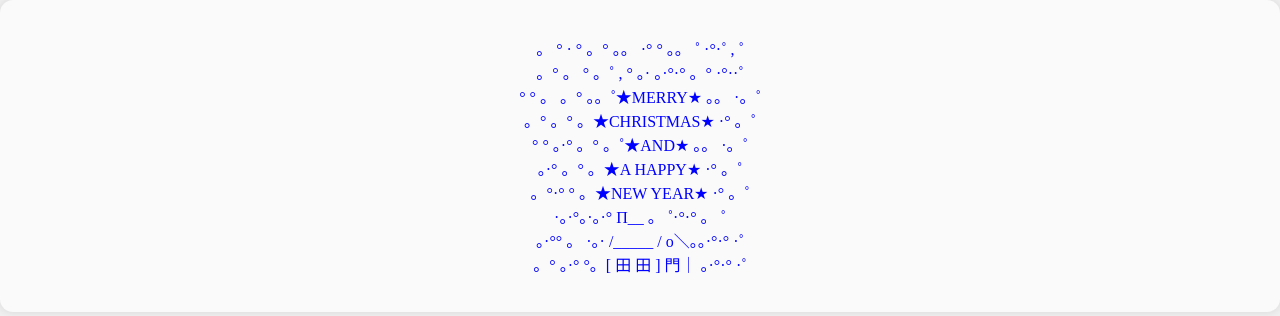
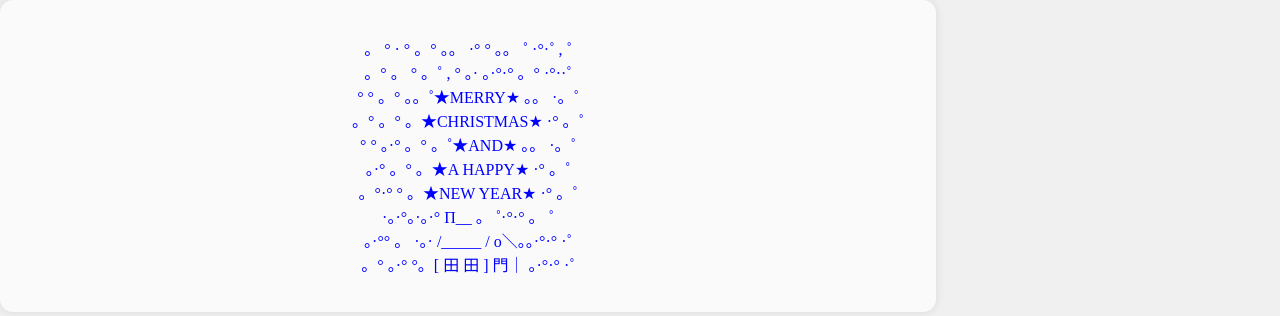
Before and after one commit to divperedi/divperedi.githib.io, a plain HTML site: page index.html in a window 1280 px wide. Drawn offline with Linux system fonts and the light colour scheme.

Commit message:
Update index.html

```diff
--- a/index.html
+++ b/index.html
@@ -11,17 +11,17 @@
       margin: 0;
       background-color: #f0f0f0;
       overflow: hidden;
-      display: flex;
     }
 
     .container {
       text-align: center;
       height: 100%;
-      width: 100%;
+      width: 70%;
       padding: 20px;
       background-color: #fafafa;
       border-radius: 13px;
       box-shadow: 0 0 10px rgba(0, 0, 0, 0.1);
+      display: flex;
       justify-content: center;
       align-items: center;
     }
@@ -39,11 +39,11 @@
 </head>
 
 <body>
-  <div class="container">
+  <section class="container">
     <p class="animated-text">
     。 ° · ° 。° 。。 ·° ° 。。 ˚ ·°·˚ , ˚<br>
    。° 。 ° 。˚ , ° 。· 。·°·° 。° ·°··˚<br>
-   ° ° 。 。° 。。˚★MERRY★ 。。 ·。˚ <br>
+   ° ° 。° 。。˚★MERRY★ 。。 ·。˚ <br>
    。° 。° 。★CHRISTMAS★ ·° 。˚<br>
   ° ° 。·° 。° 。˚★AND★ 。。 ·。˚ <br>
    。·° 。° 。★A HAPPY★ ·° 。˚<br>
@@ -52,7 +52,7 @@
    。·°° 。 ·。· /_____ / o＼。。·°·° ·˚<br>
    。° 。·° °。[ 田  田 ]  門｜ 。·°·° ·˚<br>
         </p>
-  </div>
+  </section>
 </body>
 
 </html>
```
